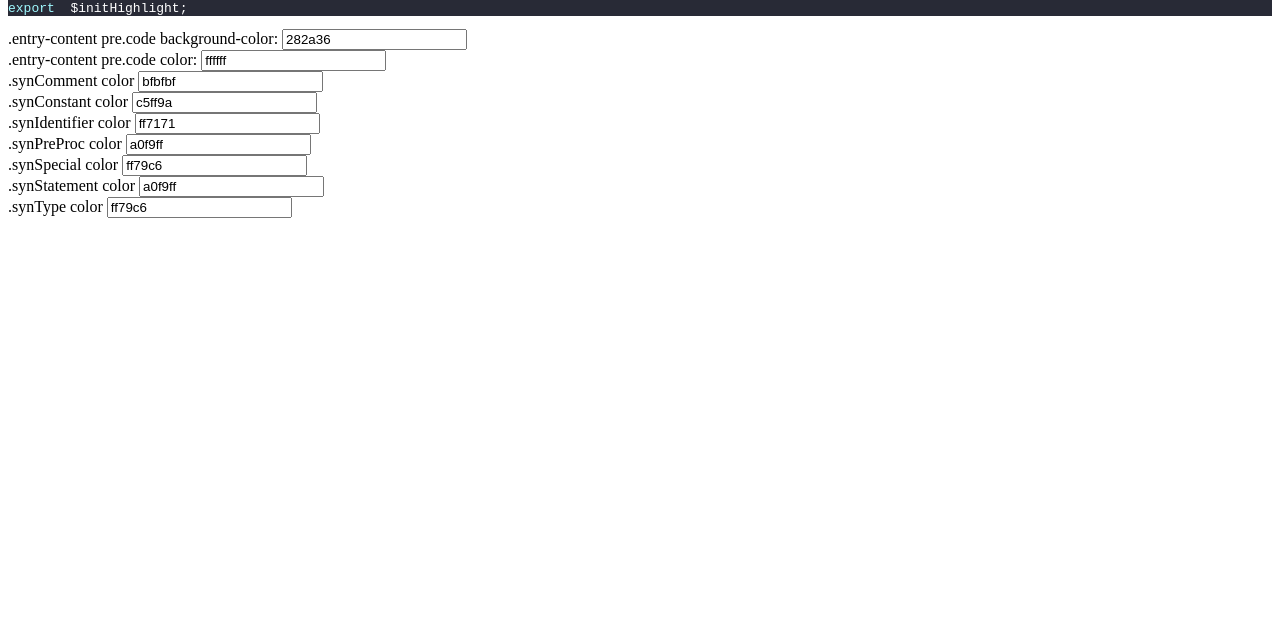
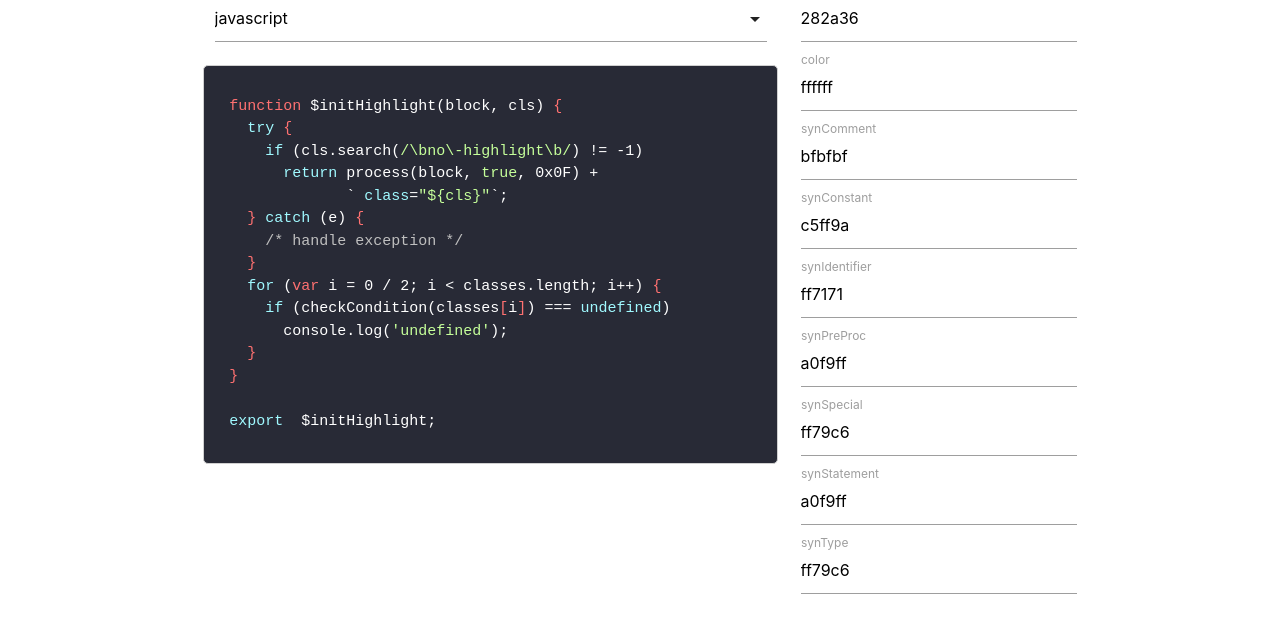
Before and after one commit to seihmd/highlight-hatenablog, a plain HTML site: page index.html in a window 1280 px wide. Shown: the part 249-886 px from the top of the page. Before the commit the page ends 800 px from the top, so only its background shows below. Drawn offline with nearby package versions, Linux system fonts and the light colour scheme.

Commit message:
site design

```diff
--- a/index.html
+++ b/index.html
@@ -6,7 +6,9 @@
     <meta http-equiv="X-UA-Compatible" content="ie=edge" />
     <title>はてなブログコードハイライトジェネレータ</title>
     <style>
-      .entry-content pre.code {
+      .entry-content {
+      }
+      pre.code {
       }
       .synComment {
       }
@@ -22,56 +24,98 @@
       }
       .synType {
       }
+
+      .hlhb-card {
+        position: relative;
+        margin: 0.5rem 0 1rem 0;
+        -webkit-transition: -webkit-box-shadow 0.25s;
+        transition: -webkit-box-shadow 0.25s;
+        transition: box-shadow 0.25s;
+        transition: box-shadow 0.25s, -webkit-box-shadow 0.25s;
+        border: #d0d0d0 solid 1px;
+        border-radius: 5px;
+        padding: 15px 25px;
+        overflow: scroll;
+      }
+      [v-cloak] {
+        display: none;
+      }
+      .dropdown-content {
+        max-height: 250px;
+        backface-visibility: hidden;
+      }
     </style>
+    <link
+      rel="stylesheet"
+      href="https://cdnjs.cloudflare.com/ajax/libs/materialize/1.0.0/css/materialize.min.css"
+    />
   </head>
   <body>
-    <section id="app">
+    <div class="section">
+      <div class="container">
+        <div class="col s12 m8 offset-m1 xl7 offset-xl1 center-on-small-only">
+          <h3 class="header">はてなブログ シンタックスハイライトGenerator</h1>
+          <h4 class="light">TODO サイトの説明</h4>
+        </div>
+      </div>
+    </div>
+    <div id="app" class="container" v-cloak>
+      <div class="row">
+        <div class="col s8">
+          <div class="input-field col s12">
             <select v-model="selectedLang">
               <option v-for="lang in langs" :value="lang">{{ lang }}</option>
             </select>
-      <div class="entry-content">
-        <pre id="hlhb-src-textarea" class="code" v-html="srcHtml"></pre>
+            <label>ファイルタイプ</label>
           </div>
-
-      <div>
-        .entry-content pre.code background-color:
-        <input type="text" v-model="preCodeBgcolor" />
+          <div class="entry-content hlhb-card">
+            <div class="card-content">
+              <pre class="code" v-html="srcHtml"></pre>
             </div>
-      <div>
-        .entry-content pre.code color:
-        <input type="text" v-model="preCodeColor" />
           </div>
-
-      <div>
-        .synComment color
-        <input type="text" v-model="synCommentColor" />
         </div>
-      <div>
-        .synConstant color
-        <input type="text" v-model="synConstantColor" />
+        <div class="col s4">
+          <div class="input-field">
+            <label>background</label>
+            <input type="text" class="validate" v-model="preCodeBgcolor" />
           </div>
-      <div>
-        .synIdentifier color
-        <input type="text" v-model="synIdentifierColor" />
+          <div class="input-field">
+            <label>color</label>
+            <input type="text" class="validate" v-model="preCodeColor" />
           </div>
-      <div>
-        .synPreProc color
-        <input type="text" v-model="synPreProcColor" />
+          <div class="input-field">
+            <label>synComment</label>
+            <input type="text" class="validate" v-model="synCommentColor" />
           </div>
-      <div>
-        .synSpecial color
-        <input type="text" v-model="synSpecialColor" />
+          <div class="input-field">
+            <label>synConstant</label>
+            <input type="text" class="validate" v-model="synConstantColor" />
           </div>
-      <div>
-        .synStatement color
-        <input type="text" v-model="synStatementColor" />
+          <div class="input-field">
+            <label>synIdentifier</label>
+            <input type="text" class="validate" v-model="synIdentifierColor" />
           </div>
-      <div>
-        .synType color
-        <input type="text" v-model="synTypeColor" />
+          <div class="input-field">
+            <label>synPreProc</label>
+            <input type="text" class="validate" v-model="synPreProcColor" />
           </div>
-    </section>
-  </body>
+          <div class="input-field">
+            <label>synSpecial</label>
+            <input type="text" class="validate" v-model="synSpecialColor" />
+          </div>
+          <div class="input-field">
+            <label>synStatement</label>
+            <input type="text" class="validate" v-model="synStatementColor" />
+          </div>
+          <div class="input-field">
+            <label>synType</label>
+            <input type="text" class="validate" v-model="synTypeColor" />
+          </div>
+        </div>
+      </div>
+    </div>
+    <script src="https://cdnjs.cloudflare.com/ajax/libs/materialize/1.0.0/js/materialize.min.js"></script>
     <script src="https://cdn.jsdelivr.net/npm/vue@2.6.8/dist/vue.js"></script>
     <script type="text/javascript" src="index.js" charset="utf-8"></script>
+  </body>
 </html>
```
Also changed, not shown: index.js. Lines whose indentation alone changed are shown as unchanged.
